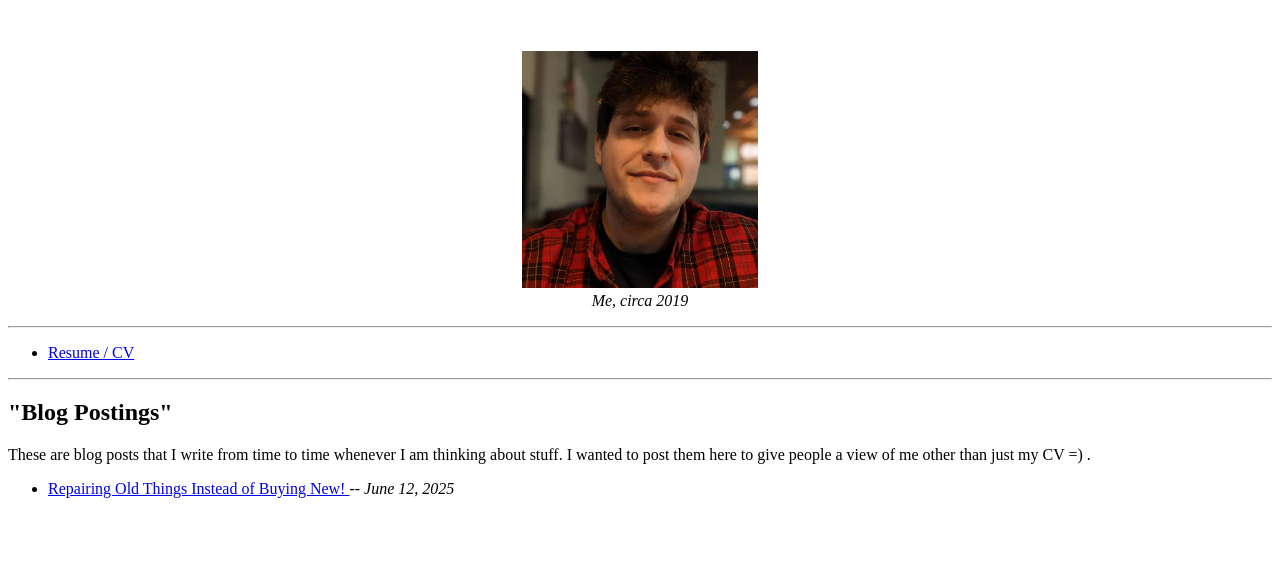
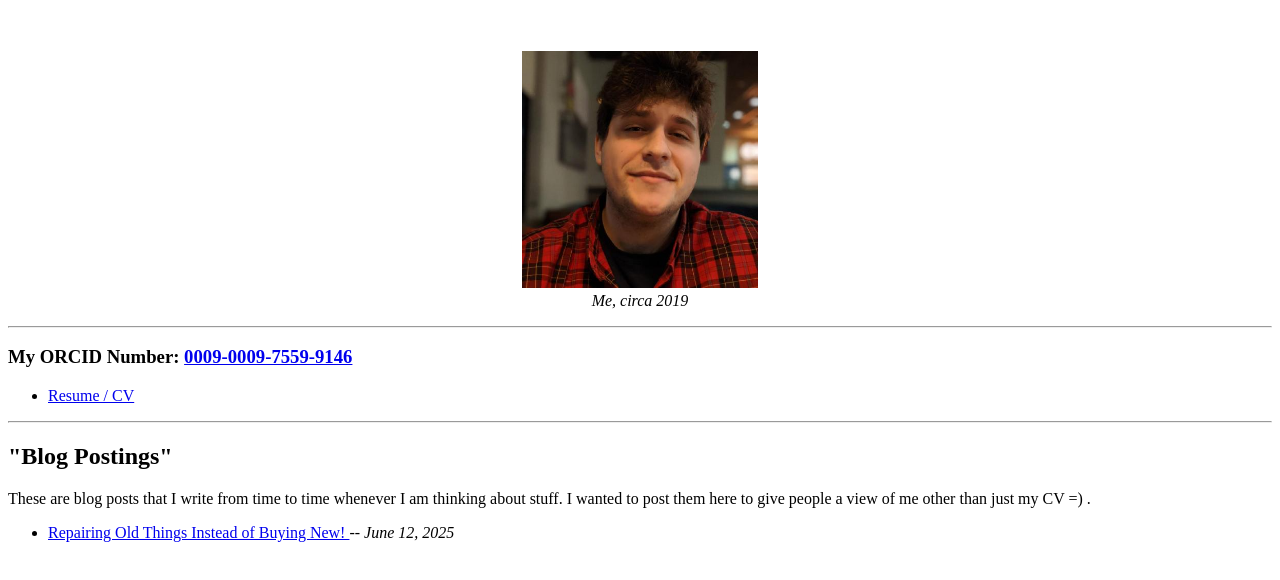
Before and after one commit to echarlesgrasby/resume, a plain HTML site: page index.html in a window 1280 px wide. Shown: the part 110-690 px from the top of the page. Drawn offline with Linux system fonts and the light colour scheme.

Commit message:
Added a link to my ORCID number

```diff
--- a/index.html
+++ b/index.html
@@ -24,6 +24,7 @@
     </div>
 
     <hr/>
+    <h3> My ORCID Number: <a href="https://orcid.org/0009-0009-7559-9146" target="_blank"> 0009-0009-7559-9146 </a> </h3>
     <ul>
       <li> <a href="/eric-grasby-data-engineering-resume.pdf"> Resume / CV </a></li>
     </ul>
```
